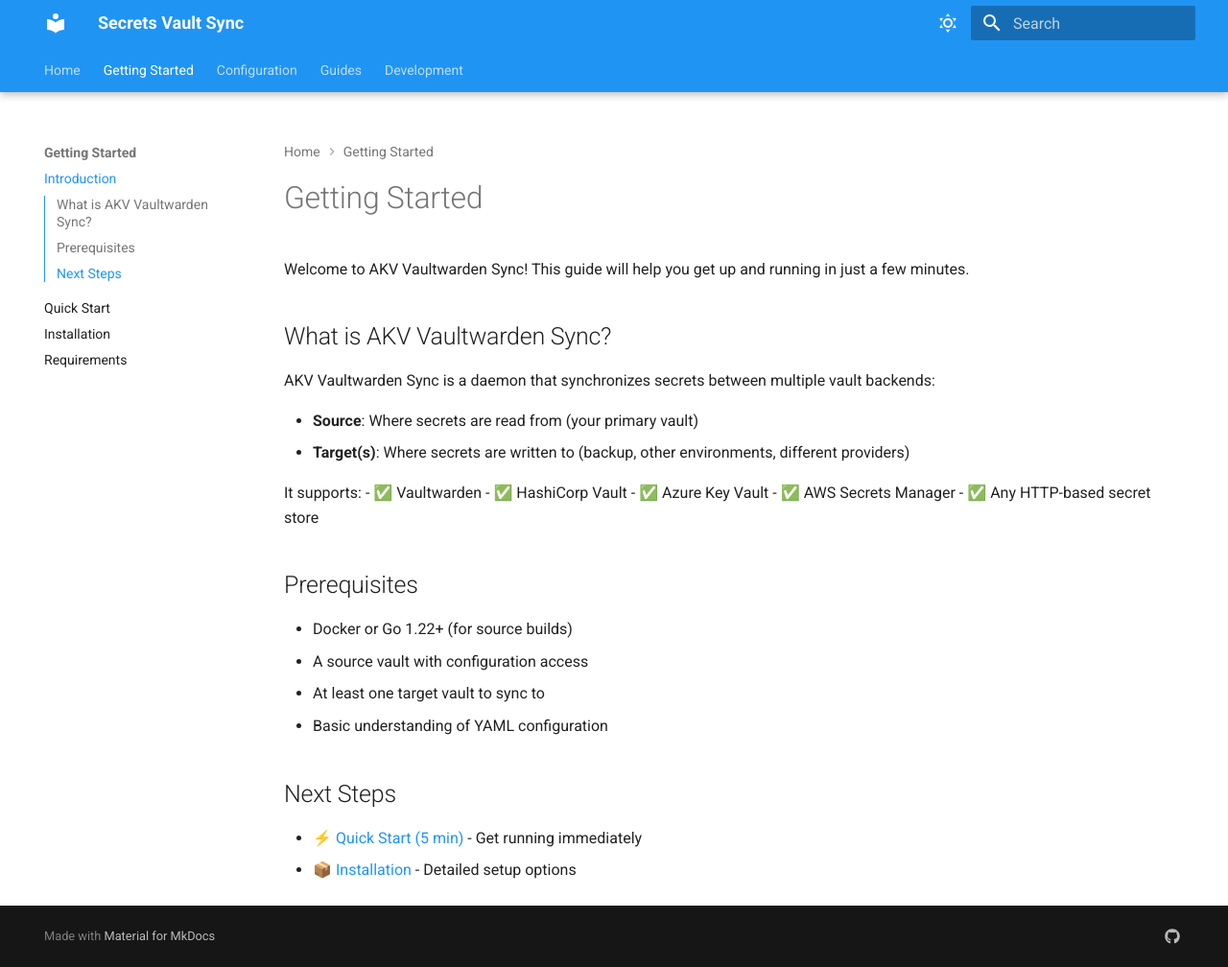
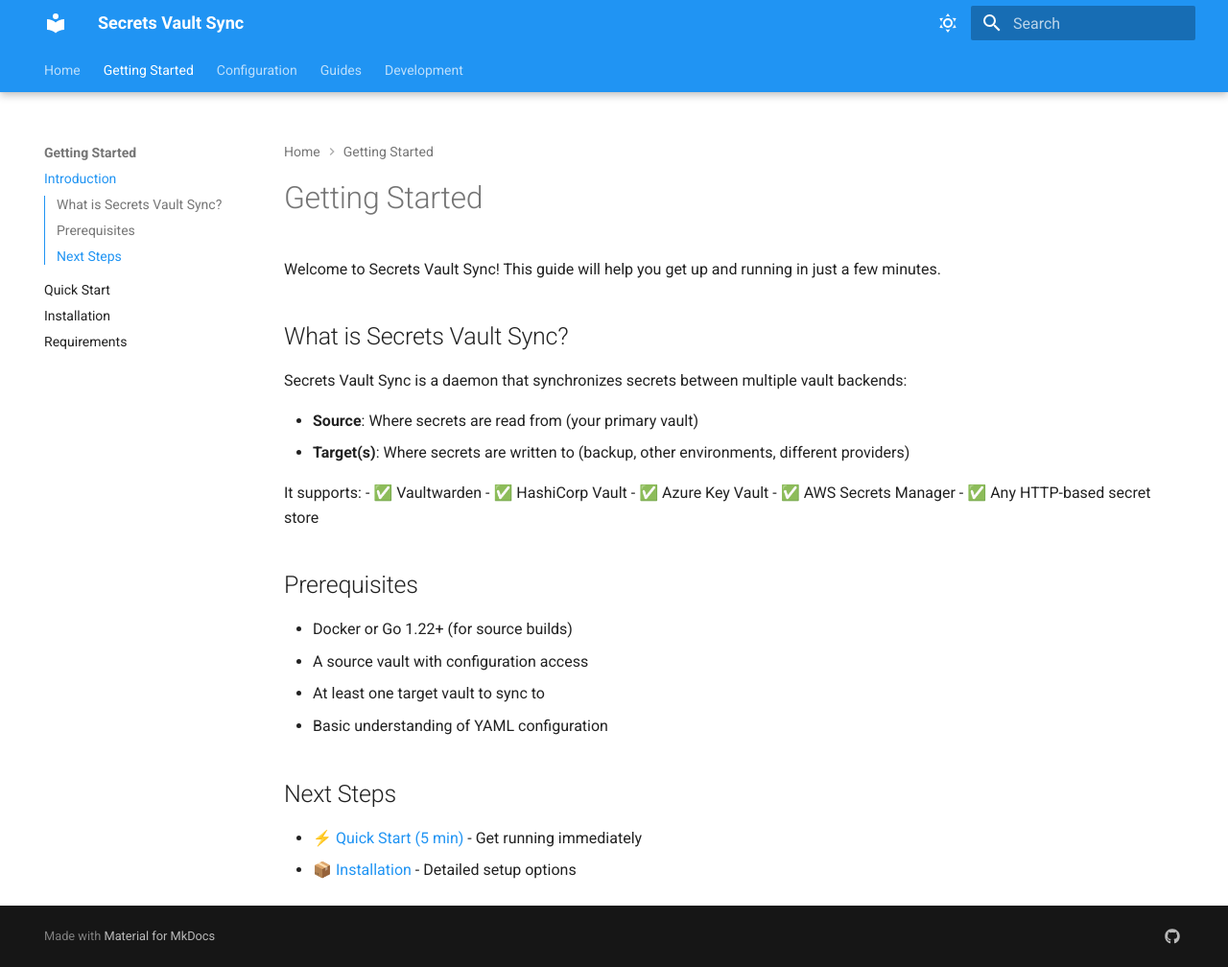
Before and after one commit to pacorreia/vaults-syncer, an MkDocs documentation site: the page built from docs/getting-started/index.md, in a window 1280 px wide and 1008 px high. Shown: the whole window at 96% size. Built offline with MkDocs 1.6.1 and Material for MkDocs 9.7.7, drawn with Linux system fonts in a browser that asks for light colours.

Commit message:
Update page title

```diff
--- a/docs/getting-started/index.md
+++ b/docs/getting-started/index.md
@@ -1,10 +1,10 @@
 # Getting Started
 
-Welcome to AKV Vaultwarden Sync! This guide will help you get up and running in just a few minutes.
+Welcome to Secrets Vault Sync! This guide will help you get up and running in just a few minutes.
 
-## What is AKV Vaultwarden Sync?
+## What is Secrets Vault Sync?
 
-AKV Vaultwarden Sync is a daemon that synchronizes secrets between multiple vault backends:
+Secrets Vault Sync is a daemon that synchronizes secrets between multiple vault backends:
 
 - **Source**: Where secrets are read from (your primary vault)
 - **Target(s)**: Where secrets are written to (backup, other environments, different providers)
--- a/docs/index.md
+++ b/docs/index.md
@@ -1,4 +1,4 @@
-# AKV Vaultwarden Sync
+# Secrets Vault Sync
 
 [![Build Status](https://github.com/pacorreia/vaults-syncer/actions/workflows/go-ci.yml/badge.svg)](https://github.com/pacorreia/vaults-syncer/actions/workflows/go-ci.yml)
 [![Integration Tests](https://github.com/pacorreia/vaults-syncer/actions/workflows/integration-tests.yml/badge.svg)](https://github.com/pacorreia/vaults-syncer/actions/workflows/integration-tests.yml)
```
Also changed, not shown: docs/getting-started/installation.md (+1 -1 lines), docs/getting-started/quickstart.md (+1 -1 lines).
